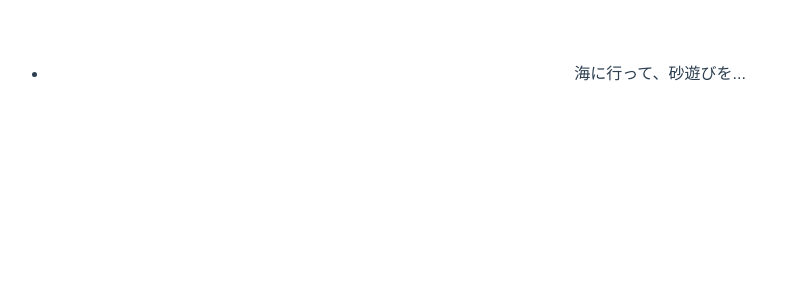
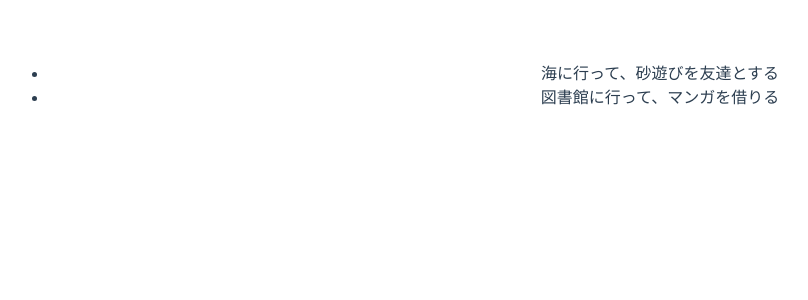
Before and after one commit to asakon/vue-todo-list, a Vue app: page / in a window 1280 px wide. Shown: the top 300 px of the page, without its empty margins (0-808 px from the left). Built offline with nearby package versions, Linux system fonts and the light colour scheme.

Commit message:
複数のtodoを表示する

```diff
--- a/src/components/ToDoList.vue
+++ b/src/components/ToDoList.vue
@@ -1,13 +1,19 @@
 <template>
 <ul>
-  <li v-bind:title="todo">
-    {{ todo.slice(0, 10) + '...' }}</li>
+  <li v-for="todo in todoItems"
+    v-bind:key="todo.id">
+    {{ todo.text }}</li>
 </ul>
 </template>
 <script>
 export default {
   data() {
-    return { todo: '海に行って、砂遊びを友達とする' }
+    return {
+      todoItems: [
+        { id: 1, text: '海に行って、砂遊びを友達とする' },
+        { id: 2, text: '図書館に行って、マンガを借りる' }
+      ]
+    }
   }
 };
 </script>
```
